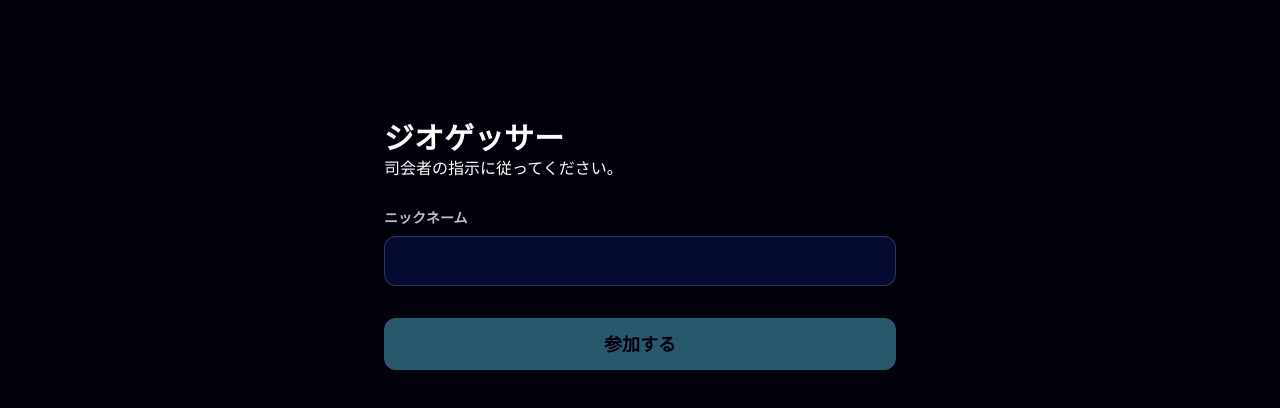
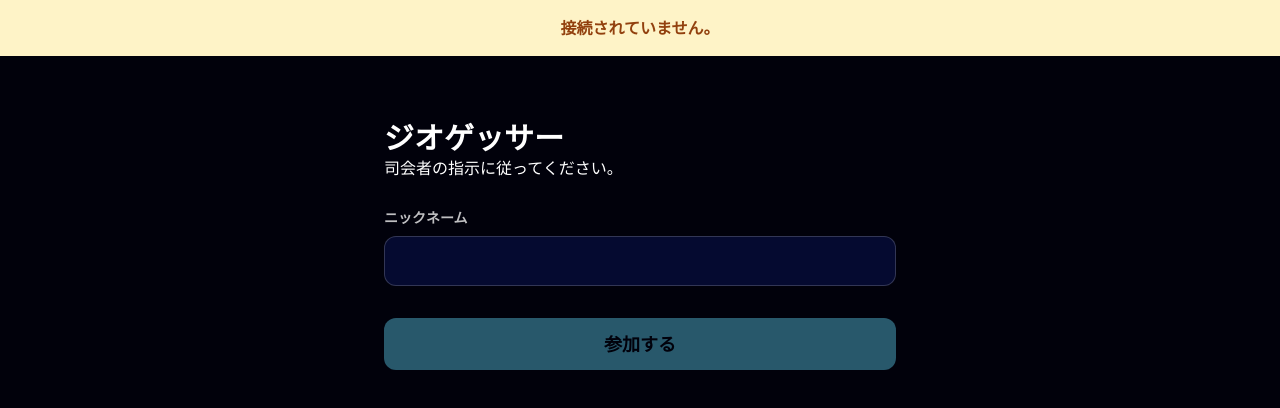
Before and after one commit to Ryosei1009/2026miraisai_geogod_app, a React (Vite) app in the folder client/: page / in a window 1280 px wide. Shown: the top 408 px of the page. Built offline with nearby package versions, Linux system fonts and the light colour scheme; no server answers.

Commit message:
ウェブソケット接続状況の表示方法を変更

```diff
--- a/client/src/App.jsx
+++ b/client/src/App.jsx
@@ -553,6 +553,9 @@ export default function App() {
     if (!joined) {
         return (
             <>
+                {socketReady ? null : (
+                    <div className="fixed w-full top-0 left-0 right-0 bg-amber-100 text-amber-800 p-4 text-center font-semibold z-50">接続されていません。</div>
+                )}
                 <main className={`page-shell min-h-screen p-4 md:p-10`}>
                     <section className="glass-card mx-auto mt-10 max-w-xl p-8">
                         <h1 className="mt-2 text-3xl font-extrabold text-primary">{mode === "good" ? "ゴッドタレント" : "ジオゲッサー"}</h1>
@@ -615,6 +618,9 @@ export default function App() {
     if (isRankView) {
         return (
             <>
+                {socketReady ? null : (
+                    <div className="fixed w-full top-0 left-0 right-0 bg-amber-100 text-amber-800 p-4 text-center font-semibold z-50">接続されていません。</div>
+                )}
                 {!isAdmin ? (
                     <main className="page-shell min-h-screen p-4 md:p-10">
                         <section className="glass-card mx-auto mt-10 max-w-xl p-8">
@@ -644,6 +650,9 @@ export default function App() {
     if (isAdmin) {
         return (
             <>
+                {socketReady ? null : (
+                    <div className="fixed w-full top-0 left-0 right-0 bg-amber-100 text-amber-800 p-4 text-center font-semibold z-50">接続されていません。</div>
+                )}
                 <AdminView
                     mode={mode}
                     onSwitchMode={(nextMode) =>
@@ -715,7 +724,7 @@ export default function App() {
     return (
         <>
             {socketReady ? null : (
-                <div className="fixed w-full top-0 left-0 right-0 bg-red-100 text-red-800 p-4 text-center">接続されていません。</div>
+                <div className="fixed w-full top-0 left-0 right-0 bg-amber-100 text-amber-800 p-4 text-center font-semibold z-50">接続されていません。</div>
             )}
             <PlayerView
                 mode={mode}
```
